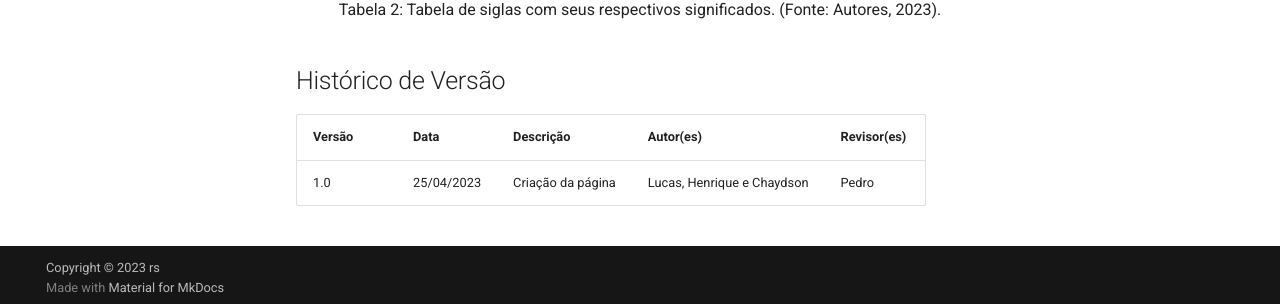
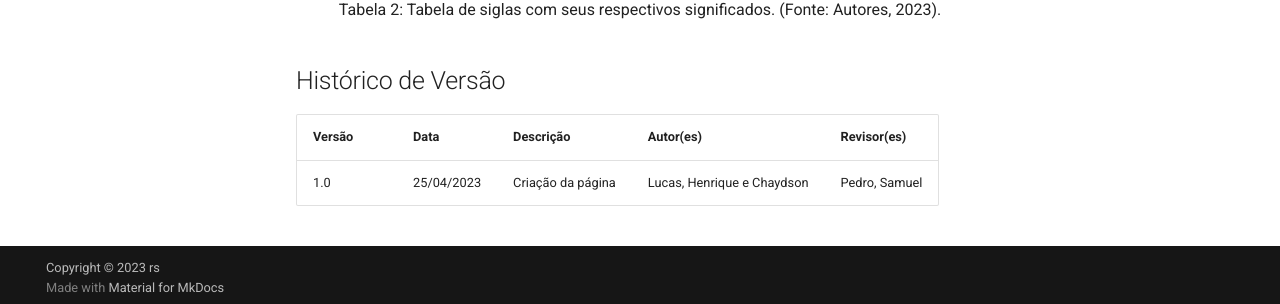
Before and after one commit to Requisitos-de-Software/2023.1-Booking, an MkDocs documentation site: the page built from docs/elicitacao/moscow.md, in a window 1280 px wide and 900 px high, scrolled down 5385 px. Shown: the part 589-893 px from the top of the window. Built offline with MkDocs 1.6.1 and Material for MkDocs 9.7.7, drawn with Linux system fonts in a browser that asks for light colours; comment, search, counter and statistics services are not loaded.

Commit message:
Update moscow.md

```diff
--- a/docs/elicitacao/moscow.md
+++ b/docs/elicitacao/moscow.md
@@ -131,4 +131,4 @@ A seguir, na tabela 2, estão listadas todas as siglas com seus respectivos sign
 
 | Versão | Data       | Descrição          | Autor(es)                  | Revisor(es) |
 | ------- | ---------- | -------------------- | -------------------------- | ----------- |
-| 1.0     | 25/04/2023 | Criação da página | Lucas, Henrique e Chaydson | Pedro       |
+| 1.0     | 25/04/2023 | Criação da página | Lucas, Henrique e Chaydson | Pedro, Samuel       |
```
